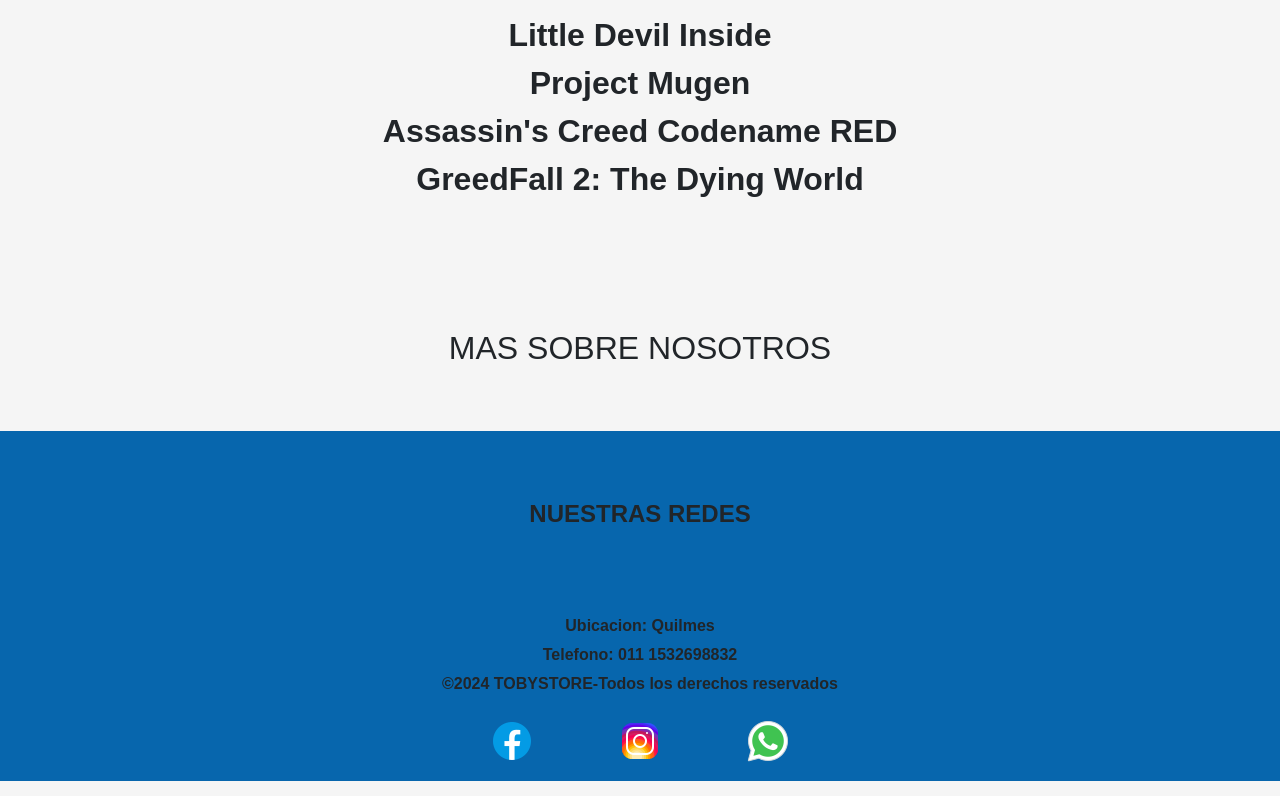
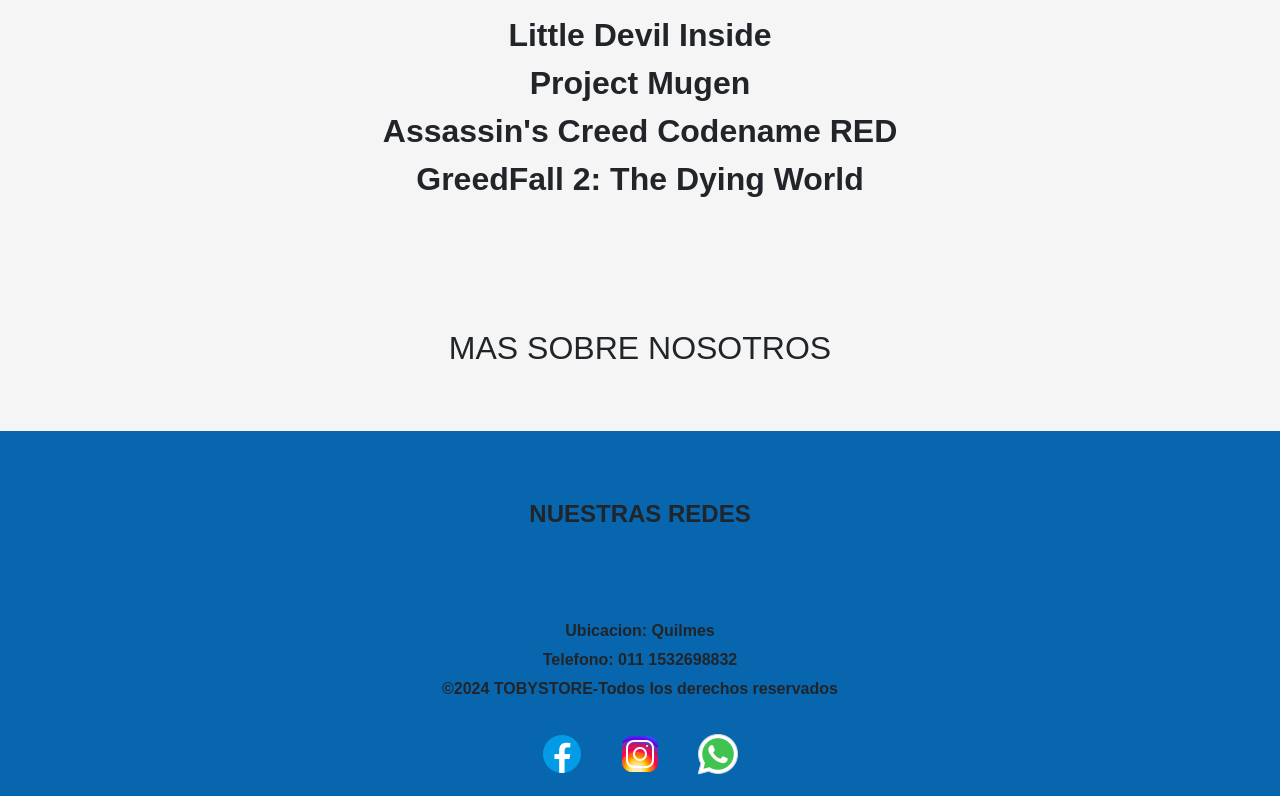
Before and after one commit to kuramasnk/Tobystore, a plain HTML site: page index.html in a window 1280 px wide. Shown: the part 2529-3325 px from the top of the page. Drawn offline with nearby package versions, Linux system fonts and the light colour scheme.

Commit message:
redes sociales

```diff
--- a/sass/generales/_headerFooter.scss
+++ b/sass/generales/_headerFooter.scss
@@ -46,7 +46,7 @@
     display: grid;
     background-color: $color3;
     padding: 10px;
-    height: 350px;
+    height: 365px;
     text-align: center;
     .informacion p {
         font-weight: bold;
@@ -73,7 +73,7 @@
     justify-content: center;
     align-items: center;
      a {
-        margin: 0 40px;
+        margin: 0 15px;
         display: inline-block;
       }
 
```
Also changed, not shown: css/estilos.css.
